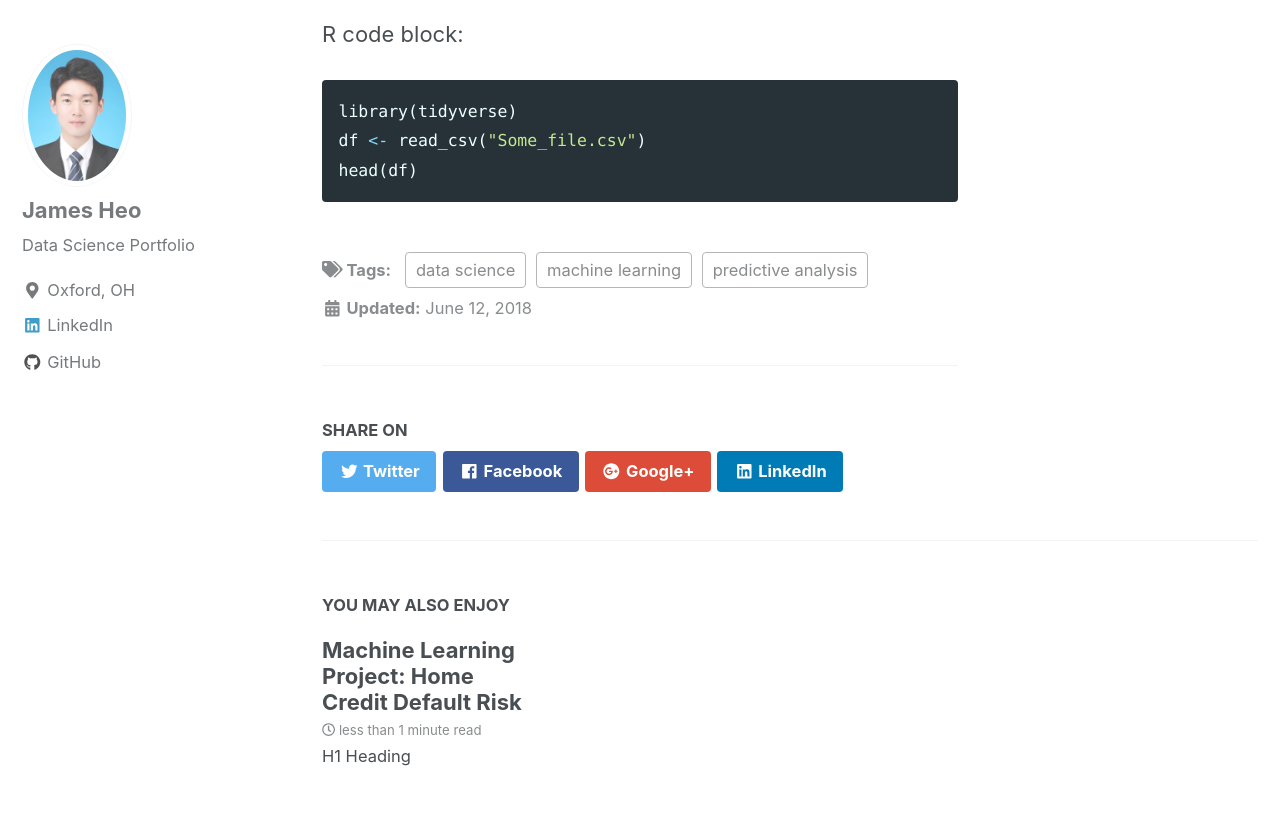
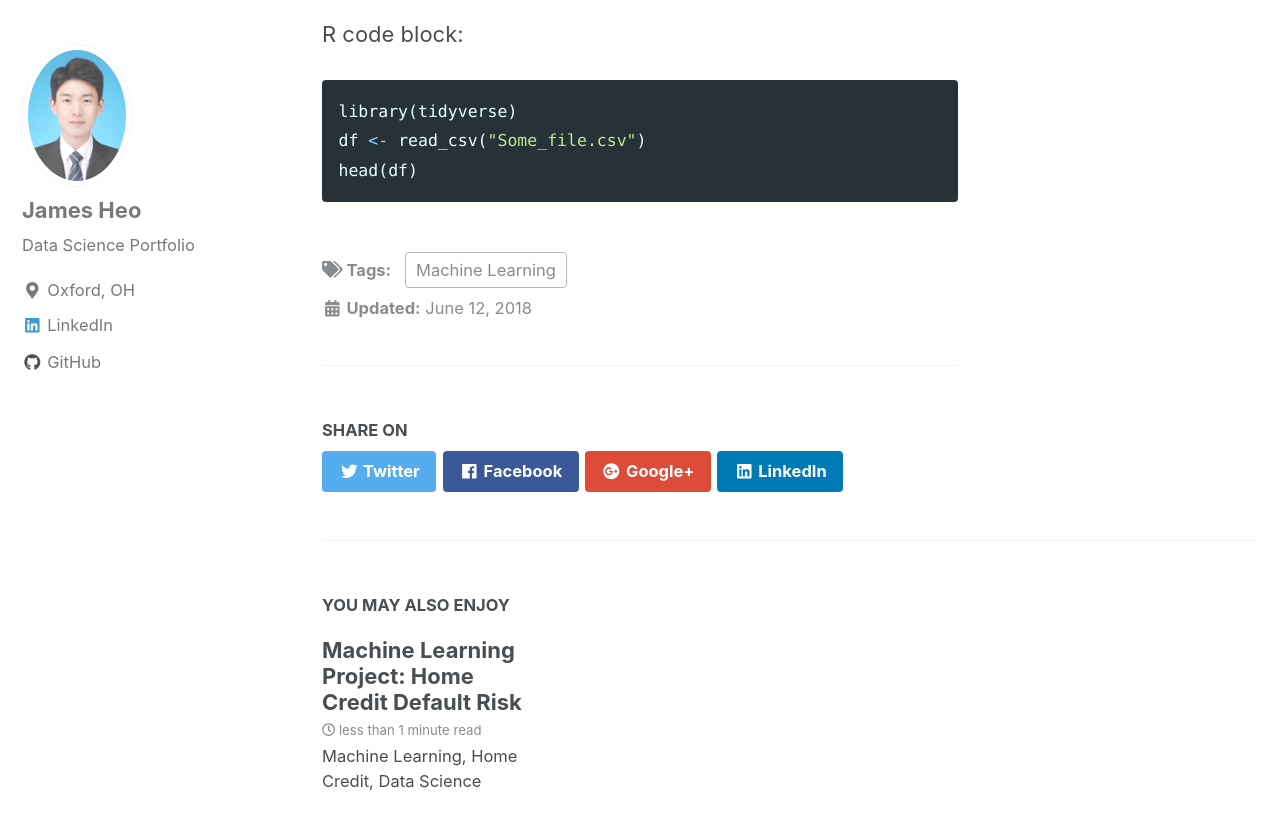
Before and after one commit to JamesHeo/heojstats.github.io, a Jekyll site: the page built from _posts/2018-06-12-homecredit.md, in a window 1280 px wide and 900 px high, scrolled down 1247 px. Shown: the top 829 px of the window. Built offline with Jekyll 4.4.1, drawn with Linux system fonts in a browser that asks for light colours; nearby versions of some CDN libraries.

Commit message:
Fixing the error that duplicates the post

```diff
--- a/_posts/2018-06-12-homecredit.md
+++ b/_posts/2018-06-12-homecredit.md
@@ -1,10 +1,10 @@
 ---
 title: "Machine Learning Project: Home Credit Default Risk"
 date : 2018-06-12
-tags: [machine learning, data science, predictive analysis]
+tags: [Machine Learning]
 #header:
 #  image: "/images/HomeCredit/name.jpg"
-#excerpt: "Machine Learning, Home Credit, Data Science"
+excerpt: "Machine Learning, Home Credit, Data Science"
 ---
 
 # H1 Heading
```
